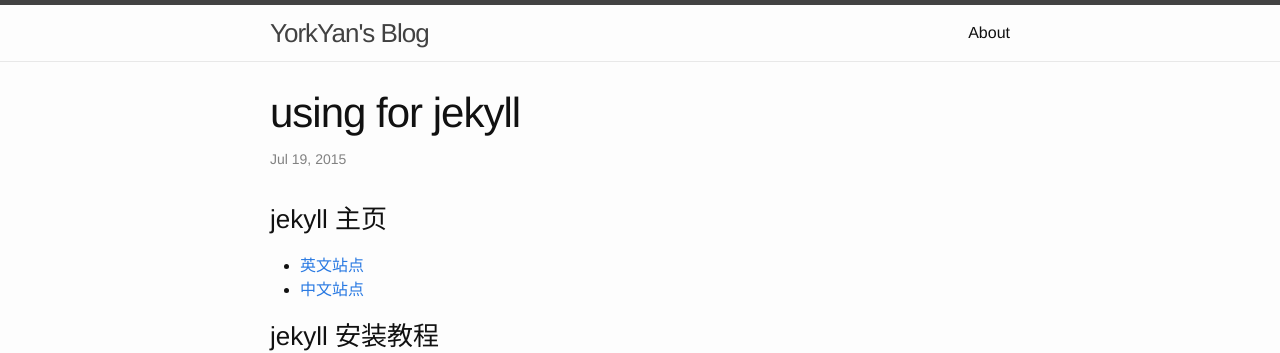
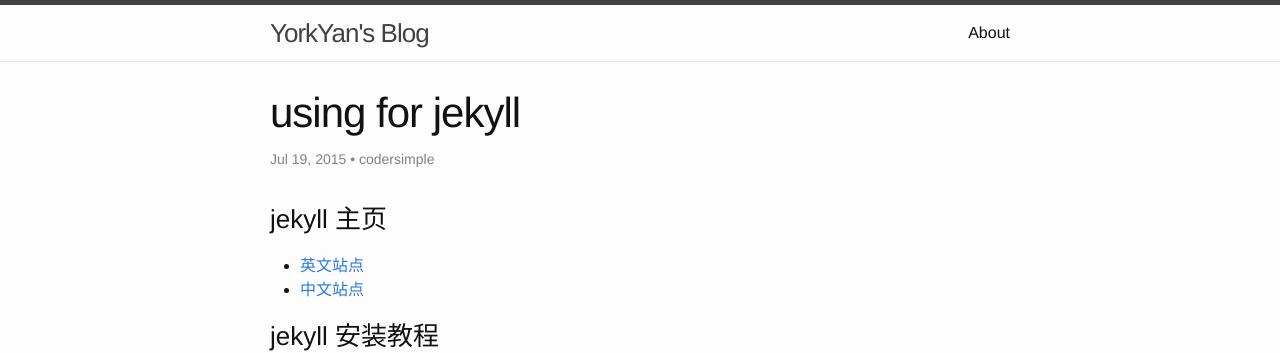
Before and after one commit to codingway/codingway.github.io, a Jekyll site: the page built from _posts/2015-07-19-using for jekyll.markdown, in a window 1280 px wide and 900 px high. Shown: the top 353 px of the window. Built offline with Jekyll 4.4.1, drawn with Linux system fonts in a browser that asks for light colours; comment, search, counter and statistics services are not loaded.

Commit message:
add author for post
Signed-off-by: YorkYan <codersimple@gmail.com>

```diff
--- a/_posts/2015-07-19-hello world.markdown
+++ b/_posts/2015-07-19-hello world.markdown
@@ -2,7 +2,8 @@
 layout: post
 title: "hello world"
 date: 2015-07-19 20:48:46
-categories:
+author: "codersimple"
+categories: jekyll
 ---
 
 Hello World!
--- a/_posts/2015-07-19-using for jekyll.markdown
+++ b/_posts/2015-07-19-using for jekyll.markdown
@@ -2,6 +2,7 @@
 layout: post
 title: "using for jekyll"
 date: 2015-07-19 21:25:07
+author: "codersimple"
 categories: jekyll
 ---
 
```
Also changed, not shown: 1 other file.
